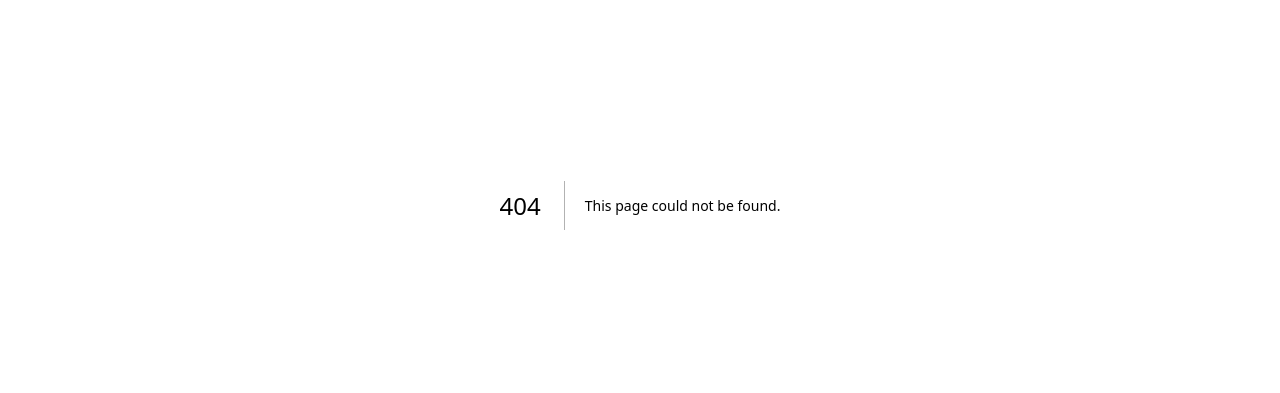
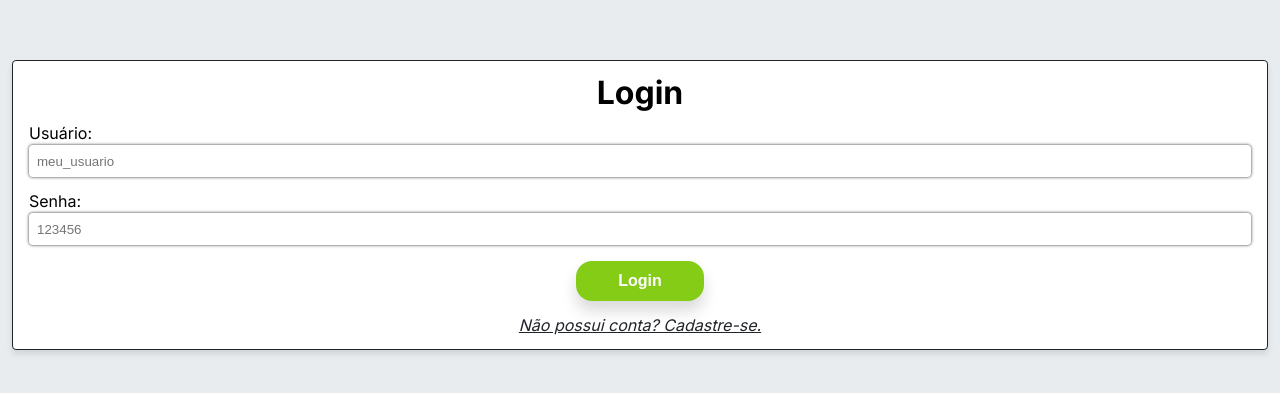
Before and after one commit to FelipeMedeiros99/my-finance-app, a Next.js app: page /login in a window 1280 px wide. Before the commit this address had no page. Shown: the part 195-588 px from the top of the page. Built offline with nearby package versions, Linux system fonts and the light colour scheme.

Commit message:
feat: login page created

```diff
--- /dev/null
+++ b/src/app/(auth)/layout.tsx
@@ -0,0 +1,13 @@
+import styles from "./style.module.css"
+
+export default function AuthLayout({
+  children,
+}: {
+  children: React.ReactNode
+}) {
+  return (
+    <main className={styles.mainContainer}>
+      {children}
+    </main>
+  )
+}
--- /dev/null
+++ b/src/app/(auth)/login/page.tsx
@@ -0,0 +1,45 @@
+"use client"
+
+import { SubmitHandler, useForm } from "react-hook-form"
+import Link from "next/link"
+
+import Input from "@/components/Input"
+import { passwordRules, usernameRules } from "./const"
+
+import styles from "../style.module.css"
+
+type Form = {
+  username: string
+  password: string
+}
+
+export default function Login() {
+  const { register, handleSubmit, formState: { errors } } = useForm<Form>();
+  const onSubmit: SubmitHandler<Form> = (data) => {
+    console.log("clicado", data)
+  };
+
+  return (
+    <form onSubmit={handleSubmit(onSubmit)} className={styles.formContainer}>
+      <h1>Login</h1>
+
+      <Input
+        label="Usuário: "
+        placeholder="meu_usuario"
+        error={errors?.username?.message}
+        {...register("username", usernameRules)}
+      />
+
+      <Input
+        label="Senha: "
+        placeholder="123456"
+        error={errors?.password?.message}
+        {...register("password", passwordRules)}
+      />
+
+      <button type="submit" className="btn success">Login</button>
+      <Link href={"/register"}>Não possui conta? Cadastre-se.</Link>
+
+    </form>
+  )
+}
```
